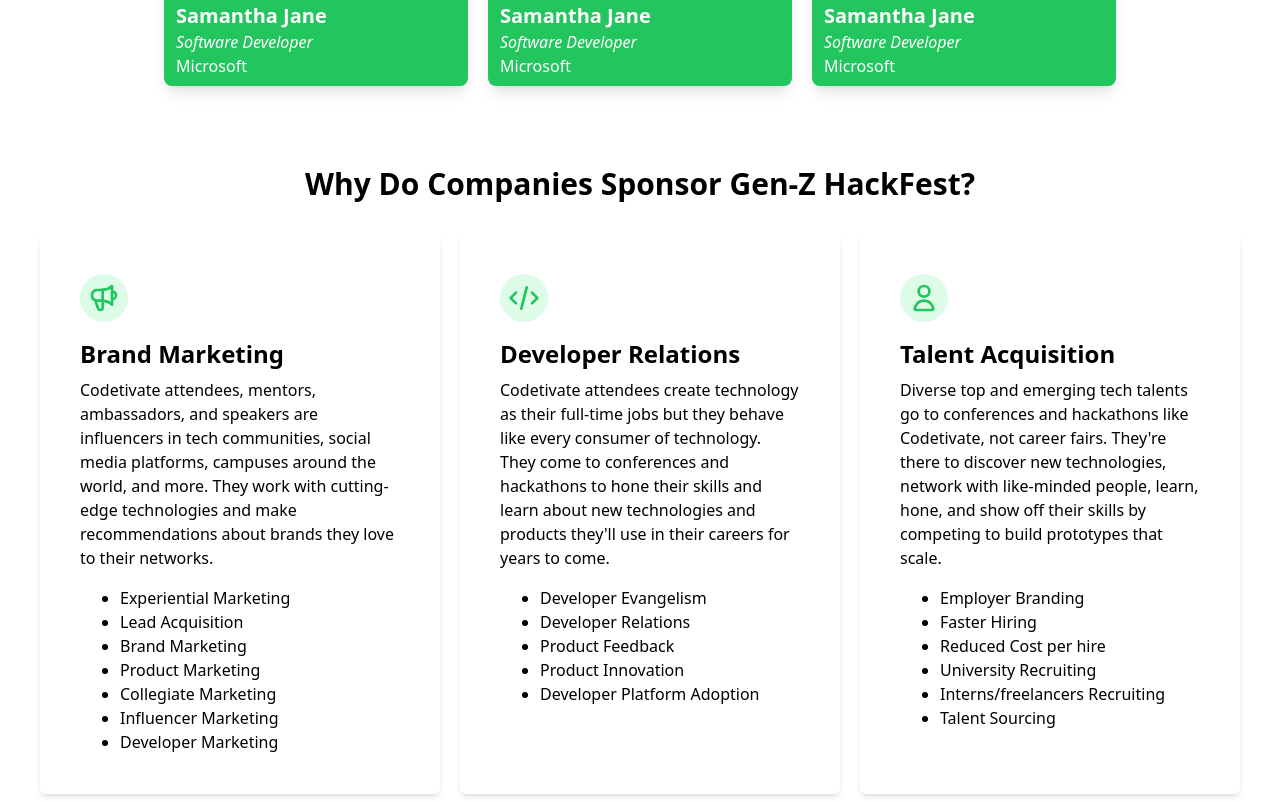
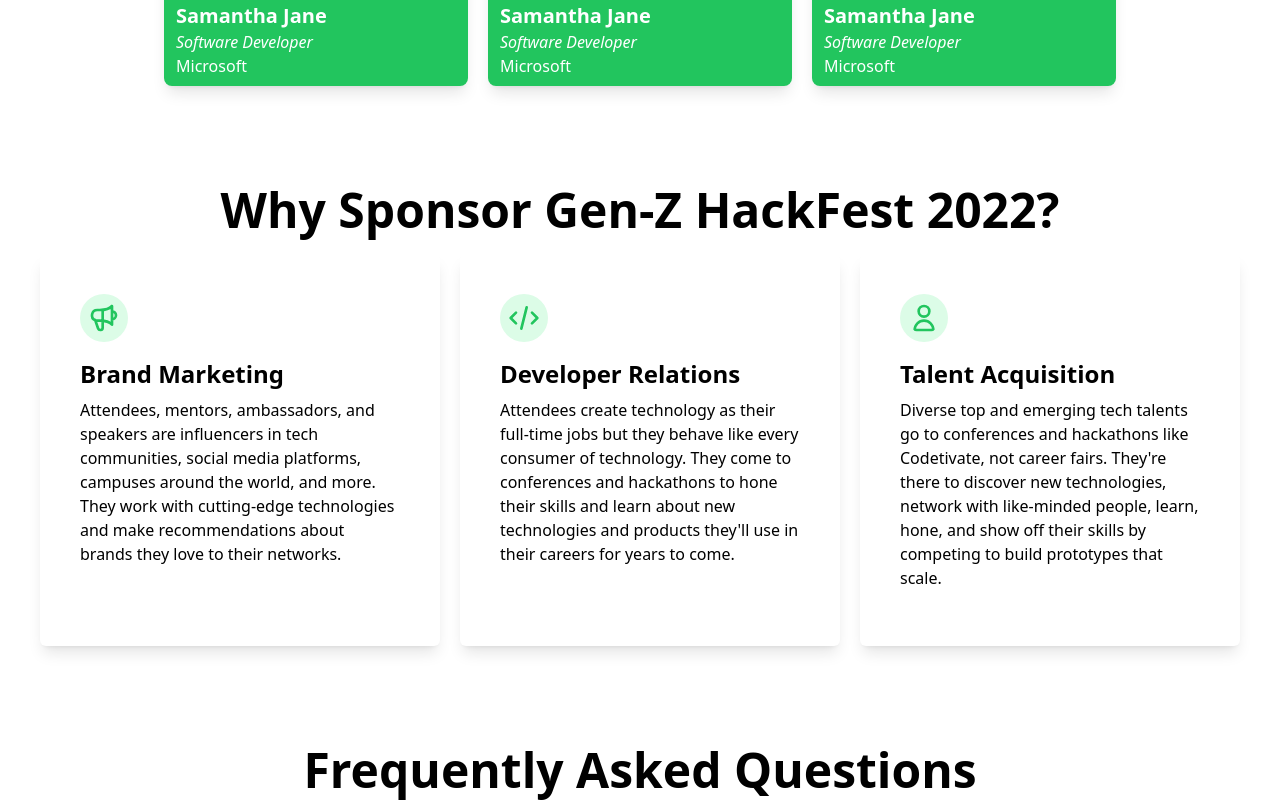
Before and after one commit to GenZtechies/gzt-hackfest, a Next.js app: page / in a window 1280 px wide. Shown: the part 1740-2542 px from the top of the page. Built offline with nearby package versions, Linux system fonts and the light colour scheme.

Commit message:
feat: deployment fix and minor updates

```diff
--- a/pages/index.tsx
+++ b/pages/index.tsx
@@ -27,15 +27,10 @@
                             <button className="bg-green-500 text-white font-bold p-5 rounded-lg">Register</button>
                         </div>
 
-
-
-
-
                         <div className="w-screen md:w-9/12 -order-1 md:order-1">
                             <Zoom>
                                 <img src="/assets/images/icon-5.svg" alt="hackathon" />
                             </Zoom>
-
                         </div>
                     </div>
 
@@ -57,9 +52,6 @@
 
                 <section id="about" className="container flex flex-col items-center mx-auto p-10 ">
                     <div className="grid md:grid-cols-2 items-center place-items-center">
-
-
-
                         <Zoom>
                             <img src="/assets/images/icon-6.svg" alt="hackathon" />
                         </Zoom>
@@ -73,11 +65,10 @@
                             </p>
                         </div>
                     </div>
-
                 </section>
 
                 <section id="judges" className="container flex flex-col items-center mx-auto p-10">
-                    <h3 className="text-5xl font-bold py-5 text-center text-black">Judges & Speakers</h3>
+                    <h3 className="text-5xl font-bold py-5 text-center text-black">Judges {"&"} Speakers</h3>
 
                     <div className="grid grid-cols-1 md:grid-cols-2 lg:grid-cols-3 gap-5">
                         <div className="bg-green-500 p-2 rounded-lg shadow-lg hover:scale-105 transition duration-300">
@@ -102,12 +93,7 @@
                     </div>
                 </section>
 
-
-
                 {/* <section id="sponsors" className="container flex flex-col items-center mx-auto p-10 bg-slate-50">
-
-
-
                     <h3 className="text-5xl font-bold py-5 text-center text-black">Our Sponsors</h3>
 
                     <div className="grid grid-cols-2 lg:grid-cols-4 gap-5">
@@ -140,59 +126,67 @@
                     <button className="bg-green-500 text-white font-bold p-5 rounded-lg mt-5">Become a Sponsor</button>
                 </section> */}
 
-                <section className="container flex flex-col items-center p-10 mx-auto">
-                    <h1 className="font-bold text-2xl text-center md:text-3xl mb-8">Why Do Companies Sponsor Gen-Z HackFest?</h1>
+                <section className="container flex flex-col items-center mx-auto p-10">
+                    <h3 className="text-5xl font-bold py-5 text-center text-black">Why Sponsor Gen-Z HackFest 2022?</h3>
+
                     <div className="grid md:grid-cols-3 md:space-x-5 space-y-5 md:space-y-0">
-
-                    <div className="p-10 rounded-md shadow-md h-[560px] bg-white">
-                        <svg xmlns="http://www.w3.org/2000/svg" className="h-12 w-12 bg-green-100 text-green-500 rounded-full p-2 mb-4" fill="none" viewBox="0 0 24 24" stroke="currentColor" strokeWidth={2}>
-                            <path strokeLinecap="round" strokeLinejoin="round" d="M11 5.882V19.24a1.76 1.76 0 01-3.417.592l-2.147-6.15M18 13a3 3 0 100-6M5.436 13.683A4.001 4.001 0 017 6h1.832c4.1 0 7.625-1.234 9.168-3v14c-1.543-1.766-5.067-3-9.168-3H7a3.988 3.988 0 01-1.564-.317z" />
+                        <div className="p-10 bg-white rounded-md shadow-lg">
+                            <svg
+                                xmlns="http://www.w3.org/2000/svg"
+                                className="h-12 w-12 bg-green-100 text-green-500 rounded-full p-2 mb-4"
+                                fill="none"
+                                viewBox="0 0 24 24"
+                                stroke="currentColor"
+                                strokeWidth={2}
+                            >
+                                <path
+                                    strokeLinecap="round"
+                                    strokeLinejoin="round"
+                                    d="M11 5.882V19.24a1.76 1.76 0 01-3.417.592l-2.147-6.15M18 13a3 3 0 100-6M5.436 13.683A4.001 4.001 0 017 6h1.832c4.1 0 7.625-1.234 9.168-3v14c-1.543-1.766-5.067-3-9.168-3H7a3.988 3.988 0 01-1.564-.317z"
+                                />
                             </svg>
                             <h2 className="font-bold text-2xl mb-2">Brand Marketing</h2>
-                        <p className="text-base mb-4">Codetivate attendees, mentors, ambassadors, and speakers are influencers in tech communities, social media platforms, campuses around the world, and more. They work with cutting-edge technologies and make recommendations about brands they love to their networks.</p>
-                        <ul className="list-disc pl-10 text-base">
-                            <li>Experiential Marketing</li>
-                            <li>Lead Acquisition</li>
-                            <li>Brand Marketing</li>
-                            <li>Product Marketing</li>
-                            <li>Collegiate Marketing</li>
-                            <li>Influencer Marketing</li>
-                            <li>Developer Marketing</li>
-                        </ul>
+                            <p className="text-base mb-4">
+                                Attendees, mentors, ambassadors, and speakers are influencers in tech communities, social media platforms, campuses around the world, and more. They work with
+                                cutting-edge technologies and make recommendations about brands they love to their networks.
+                            </p>
                         </div>
 
-                    <div className="p-10 rounded-md shadow-md h-[560px] bg-white">
-                        <svg xmlns="http://www.w3.org/2000/svg" className="h-12 w-12 bg-green-100 text-green-500 rounded-full p-2 mb-4" fill="none" viewBox="0 0 24 24" stroke="currentColor" strokeWidth={2}>
+                        <div className="p-10 bg-white rounded-md shadow-lg">
+                            <svg
+                                xmlns="http://www.w3.org/2000/svg"
+                                className="h-12 w-12 bg-green-100 text-green-500 rounded-full p-2 mb-4"
+                                fill="none"
+                                viewBox="0 0 24 24"
+                                stroke="currentColor"
+                                strokeWidth={2}
+                            >
                                 <path strokeLinecap="round" strokeLinejoin="round" d="M10 20l4-16m4 4l4 4-4 4M6 16l-4-4 4-4" />
                             </svg>
                             <h2 className="font-bold text-2xl mb-2">Developer Relations</h2>
-                        <p className="text-base mb-4">Codetivate attendees create technology as their full-time jobs but they behave like every consumer of technology. They come to conferences and hackathons to hone their skills and learn about new technologies and products they'll use in their careers for years to come.</p>
-                        <ul className="list-disc pl-10 text-base">
-                            <li>Developer Evangelism</li>
-                            <li>Developer Relations </li>
-                            <li>Product Feedback
-                            </li>
-                            <li>Product Innovation</li>
-                            <li>Developer Platform Adoption</li>
-                        </ul>
+                            <p className="text-base mb-4">
+                                Attendees create technology as their full-time jobs but they behave like every consumer of technology. They come to conferences and hackathons to hone their skills and
+                                learn about new technologies and products they&apos;ll use in their careers for years to come.
+                            </p>
                         </div>
-                    <div className="p-10 bg-white rounded-md shadow-md h-[560px]">
-                        <svg xmlns="http://www.w3.org/2000/svg" className="h-12 w-12 bg-green-100 text-green-500 rounded-full p-2 mb-4" fill="none" viewBox="0 0 24 24" stroke="currentColor" strokeWidth={2}>
+                        <div className="p-10 bg-white rounded-md shadow-lg">
+                            <svg
+                                xmlns="http://www.w3.org/2000/svg"
+                                className="h-12 w-12 bg-green-100 text-green-500 rounded-full p-2 mb-4"
+                                fill="none"
+                                viewBox="0 0 24 24"
+                                stroke="currentColor"
+                                strokeWidth={2}
+                            >
                                 <path strokeLinecap="round" strokeLinejoin="round" d="M16 7a4 4 0 11-8 0 4 4 0 018 0zM12 14a7 7 0 00-7 7h14a7 7 0 00-7-7z" />
                             </svg>
                             <h2 className="font-bold text-2xl mb-2">Talent Acquisition</h2>
-                        <p className="text-base mb-4">Diverse top and emerging tech talents go to conferences and hackathons like Codetivate, not career fairs. They're there to discover new technologies, network with like-minded people, learn, hone, and show off their skills by competing to build prototypes that scale.</p>
-                        <ul className="list-disc pl-10 text-base">
-                            <li>Employer Branding</li>
-                            <li>Faster Hiring</li>
-                            <li>Reduced Cost per hire</li>
-                            <li>University Recruiting </li>
-                            <li>Interns/freelancers Recruiting</li>
-                            <li>Talent Sourcing</li>
-                        </ul>
+                            <p className="text-base mb-4">
+                                Diverse top and emerging tech talents go to conferences and hackathons like Codetivate, not career fairs. They&apos;re there to discover new technologies, network with
+                                like-minded people, learn, hone, and show off their skills by competing to build prototypes that scale.
+                            </p>
                         </div>
                     </div>
-
                 </section>
 
                 <section className="container flex flex-col items-center mx-auto p-10">
@@ -242,7 +236,10 @@
                                     </svg>
                                 </span>
                             </div>
-                            <p className="text-lg text-black">HackFest is beginner friendly! We have introductory workshops tailored to first-time hackers. If you want to fine tune your skills, join our community of learners on Discord.</p>
+                            <p className="text-lg text-black">
+                                HackFest is beginner friendly! We have introductory workshops tailored to first-time hackers. If you want to fine tune your skills, join our community of learners on
+                                Discord.
+                            </p>
                         </div>
                         <div className="w-full md:w-2/3">
                             <div className="flex items-center justify-between border-4 rounded-lg border-green-500 p-5 my-5">
@@ -255,7 +252,6 @@
                             </div>
                             <p className="text-lg text-black">Lorem ipsum dolor sit amet consectetur adipisicing elit.</p>
                         </div>
-
                     </div>
                 </section>
 
```
Lines whose indentation alone changed are shown as unchanged.
